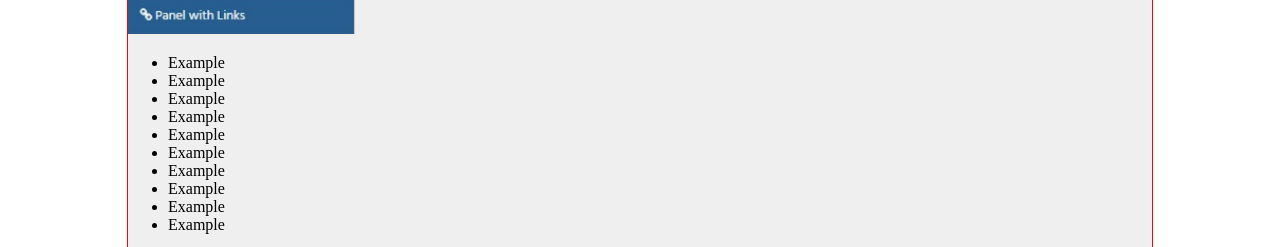
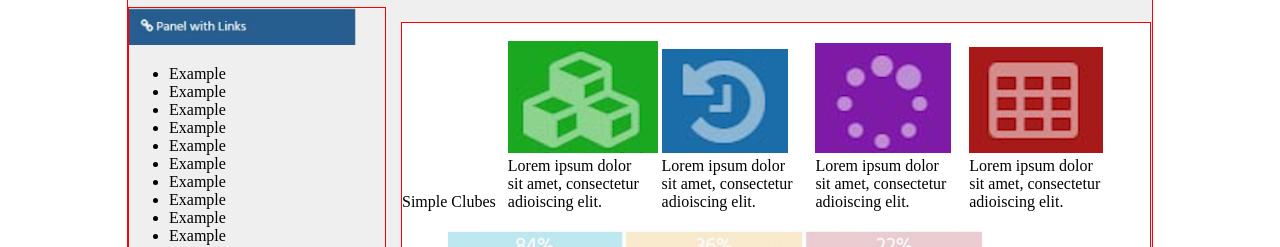
Before and after one commit to YamilethMC/pw10112233, a plain HTML site: page practicacss05/index.html in a window 1280 px wide. Shown: the part 156-403 px from the top of the page. Drawn offline with Linux system fonts and the light colour scheme.

Commit message:
Practica04 CSS TERMINADA

```diff
--- a/practica04css/css/estilos.css
+++ b/practica04css/css/estilos.css
@@ -1,5 +1,4 @@
 body{
-    border: 1px solid red;
     font-size: 16px;
     margin: 0px auto;
     max-width: 1024px;
@@ -20,7 +19,6 @@ hr{
     color: #949494;
 }
 section article{
-    border: 1px solid red;
     display: inline-block;
     height: 500px;
 }
--- a/practicacss05/css/estilos.css
+++ b/practicacss05/css/estilos.css
@@ -18,3 +18,27 @@ section{
     display: inline-block;
     margin-left: 520px;
 }
+#secArt02, #secArt03{
+    display: inline-block;
+    border: 1px solid red;
+}
+#secArt02{
+    margin-top: 10px;
+    width: 25%;
+}
+#secArt03{
+    background: #ffffff;
+    margin-left: 273px;
+    margin-top: -240px;
+    width: 73%;
+    border: 1px solid red;
+}
+#art03Art01 article{
+    display: inline-block;
+    padding: 18px 8px;
+    width: 17.9%;
+}
+#art03Art01 article:nth-child(1){
+    border: 1px solid red;
+    background: rgb(37, 166, 44);
+}
--- a/practicacss05/index.html
+++ b/practicacss05/index.html
@@ -16,7 +16,7 @@
             <img src="./img/mensajes.png" alt="">
             <img src="./img/ajustes.png" alt="">
         </article>
-        <article>
+        <article id="secArt02">
             <img src="./img/panel.PNG" alt="">
             <ul class="letra-blanca">
                 <li>Example</li>
@@ -31,38 +31,26 @@
                 <li>Example</li>
             </ul>
         </article>
-        <article>
-            <img src="./img/logoprogress.png" alt="">
-            <span class="letra-blanca">Panel with Progress</span>
-            <span class="color-gris">Progress Bar</span>
-            <img src="./img/barra01.png" alt="">
-            <p></p>
-            <span class="color-gris">Progress Bar</span>
-            <img src="./img/barra02.png" alt="">
-            <p></p>
-            <span class="color-gris">Progress Bar</span>
-            <img src="./img/barra03.png" alt="">
-            <p></p>
-            <span class="color-gris">Progress Bar</span>
-            <img src="./img/barra04.png" alt="">
-            <p></p>
-        </article>
-        <article>
-            <article>
+        <article id="secArt03">
+            <article id="art03Art01">
                 <span class="color-gris">Simple Clubes</span>
                 <article>
                     <img src="./img/cubo1.png" alt="">
+                    <br>
                     <span class="color-blanco">Lorem ipsum dolor sit amet, consectetur adioiscing elit.</span>
                 </article>
                 <article>
                     <img src="./img/cubo02.png" alt="">
+                    <br>
                     <span class="color-blanco">Lorem ipsum dolor sit amet, consectetur adioiscing elit.</span>
                 </article>
                 <article>
                     <img src="./img/cubo03.png" alt="">
+                    <br>
                     <span class="color-blanco">Lorem ipsum dolor sit amet, consectetur adioiscing elit.</span></article>
                 <article>
                     <img src="./img/cubo04.png" alt="">
+                    <br>
                     <span class="color-blanco">Lorem ipsum dolor sit amet, consectetur adioiscing elit.</span>
                 </article>
             </article>
@@ -90,6 +78,22 @@
                 </article>
             </article>
         </article>
+        <article id="secArt04">
+            <img src="./img/logoprogress.png" alt="">
+            <span class="letra-blanca">Panel with Progress</span>
+            <span class="color-gris">Progress Bar</span>
+            <img src="./img/barra01.png" alt="">
+            <p></p>
+            <span class="color-gris">Progress Bar</span>
+            <img src="./img/barra02.png" alt="">
+            <p></p>
+            <span class="color-gris">Progress Bar</span>
+            <img src="./img/barra03.png" alt="">
+            <p></p>
+            <span class="color-gris">Progress Bar</span>
+            <img src="./img/barra04.png" alt="">
+            <p></p>
+        </article>
     </section>
 </body>
 </html>
```
